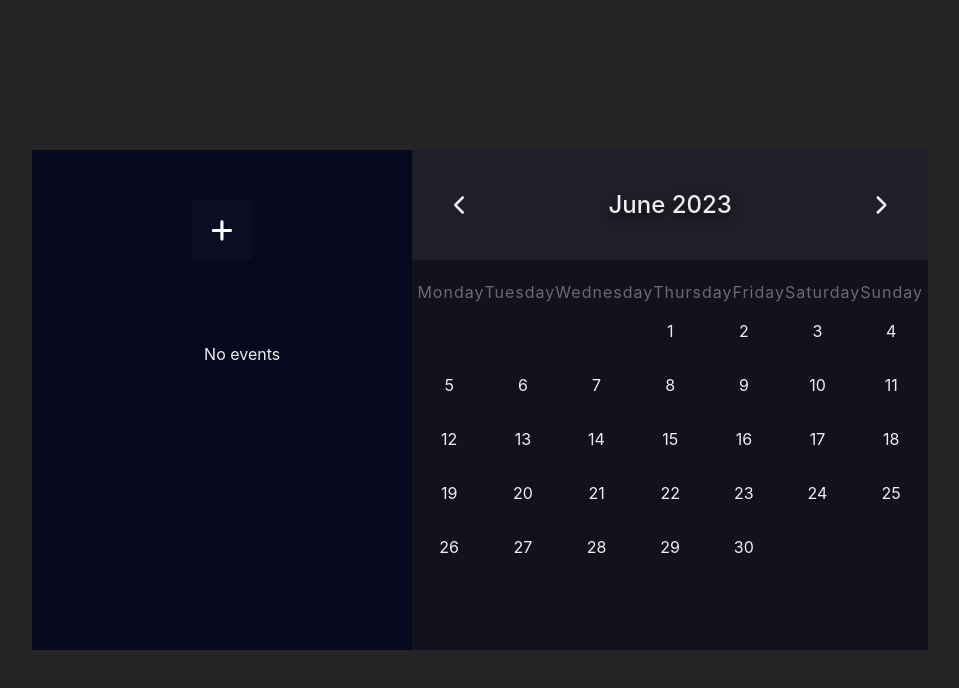
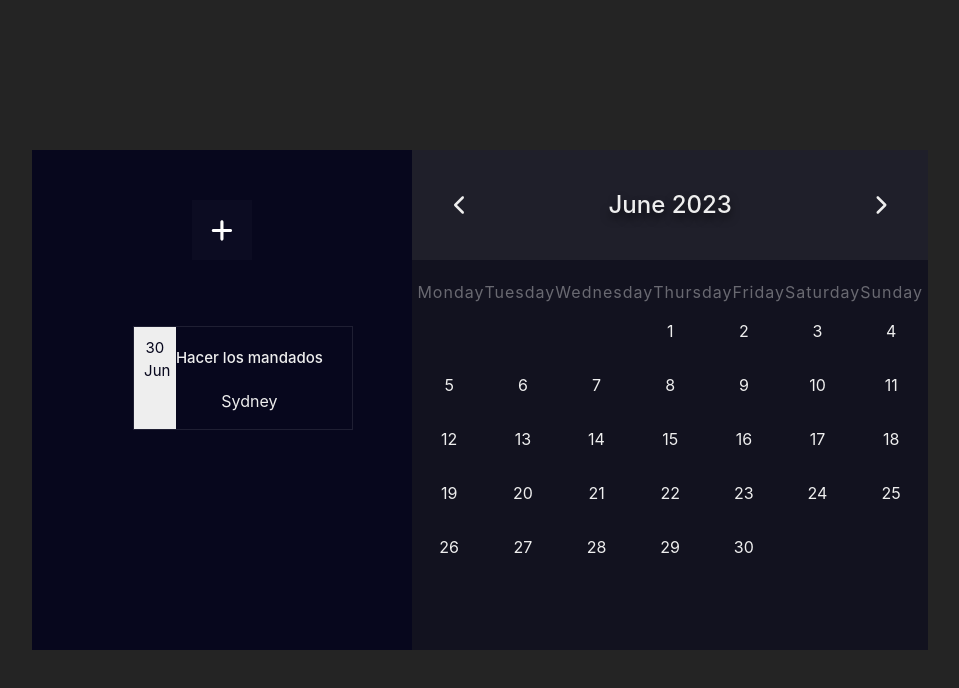
Before and after one commit to juanmaurente/event-calendar, a React (Vite) app: page / in a window 1280 px wide. Shown: the top 688 px of the page, without its empty margins (160-1119 px from the left). Built offline with nearby package versions, Linux system fonts and the light colour scheme.

Commit message:
added EventCard component to display events

```diff
--- a/src/components/Cell/Cell.tsx
+++ b/src/components/Cell/Cell.tsx
@@ -1,4 +1,3 @@
-import Modal from '../Modal/Modal';
 import './Cell.scss';
 
 interface Props {
@@ -13,7 +12,6 @@ interface Props {
 const Cell: React.FC<Props> = ({
 	date,
 	setSelectedDate,
-	showModal,
 	setShowModal,
 	setDisplayEvent,
 }) => {
--- /dev/null
+++ b/src/components/EventCard/EventCard.scss
@@ -0,0 +1,20 @@
+.card-container {
+	width: 100%;
+	display: flex;
+	flex-direction: row;
+	border: 1px solid #eeeeee1a;
+	overflow: auto;
+}
+
+.card-date {
+	width: 10%;
+	font-size: 15px;
+	padding: 10px;
+	color: #07071d;
+	background-color: #eee;
+}
+
+.card-info h4 {
+	font-weight: 500;
+	font-size: 15px;
+}
--- a/src/components/EventCard/EventCard.tsx
+++ b/src/components/EventCard/EventCard.tsx
@@ -1,7 +1,39 @@
-import React from 'react';
+import { Event } from '../Form/types';
+import './EventCard.scss';
 
-const EventCard = () => {
-	return <div>EventCard</div>;
+interface Props {
+	event: Event;
+}
+
+const EventCard: React.FC<Props> = ({ event }) => {
+	const months = [
+		'Ene',
+		'Feb',
+		'Mar',
+		'Abr',
+		'May',
+		'Jun',
+		'Jul',
+		'Ago',
+		'Sep',
+		'Oct',
+		'Nov',
+		'Dic',
+	];
+
+	const startDate = new Date(event.startDate);
+	const formattedStartDate = `${startDate.getDate()} ${
+		months[startDate.getMonth()]
+	}`;
+
+	return (
+		<div className='card-container'>
+			<div className='card-date'>{formattedStartDate}</div>
+			<div className='card-info'>
+				<h4>{event.name}</h4> <p>{event.location}</p>
+			</div>
+		</div>
+	);
 };
 
 export default EventCard;
--- a/src/components/EventsList/EventsList.scss
+++ b/src/components/EventsList/EventsList.scss
@@ -7,6 +7,7 @@
 	display: flex;
 	align-items: center;
 	flex-direction: column;
+	overflow: auto;
 }
 
 .new-event button {
--- a/src/components/EventsList/EventsList.tsx
+++ b/src/components/EventsList/EventsList.tsx
@@ -4,6 +4,7 @@ import { v4 as uuidv4 } from 'uuid';
 import { FontAwesomeIcon } from '@fortawesome/react-fontawesome';
 import { faPlus } from '@fortawesome/free-solid-svg-icons';
 import { IconProp } from '@fortawesome/fontawesome-svg-core';
+import EventCard from '../EventCard/EventCard';
 
 interface Props {
 	events: Event[];
@@ -32,7 +33,9 @@ const EventsList: React.FC<Props> = ({
 				{events.length == 0 ? (
 					<p>No events</p>
 				) : (
-					events.map((event) => <li key={uuidv4()}>{event.name}</li>)
+					events.map((event) => (
+						<EventCard key={uuidv4()} event={event} />
+					))
 				)}
 			</ul>
 		</div>
--- a/src/components/Main/Main.tsx
+++ b/src/components/Main/Main.tsx
@@ -7,12 +7,21 @@ import Modal from '../Modal/Modal';
 
 const Main = () => {
 	const [showModal, setShowModal] = useState(false);
-	const [events, setEvents] = useState<Event[]>([]);
+	const [events, setEvents] = useState<Event[]>([
+		{
+			name: 'Hacer los mandados',
+			startDate: new Date('2023-06-30'),
+			endDate: new Date('2023-06-30'),
+			location: 'Sydney',
+			label: 'compras',
+		},
+	]);
 	const [displayForm, setDisplayForm] = useState(false);
 	const [displayEvent, setDisplayEvent] = useState(false);
 
 	const handleAddEvent = (newEvent: Event) => {
 		setEvents((prevEvents) => [...prevEvents, newEvent]);
+		setShowModal(false);
 		console.log(events);
 	};
 
--- a/src/components/Modal/Modal.tsx
+++ b/src/components/Modal/Modal.tsx
@@ -1,4 +1,4 @@
-import React, { useState } from 'react';
+import React from 'react';
 import './Modal.scss';
 import Form from '../Form/Form';
 import { FontAwesomeIcon } from '@fortawesome/react-fontawesome';
```
